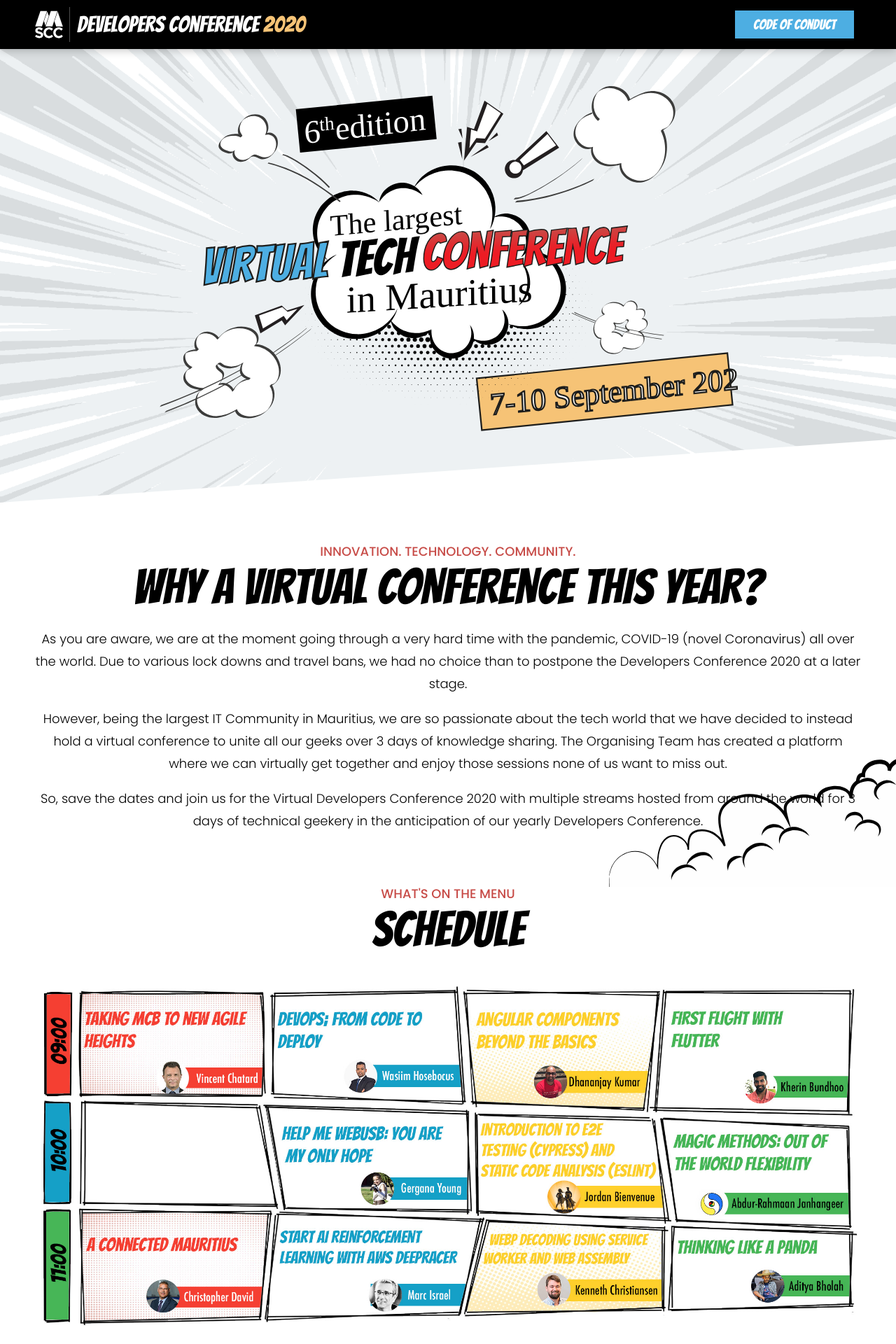
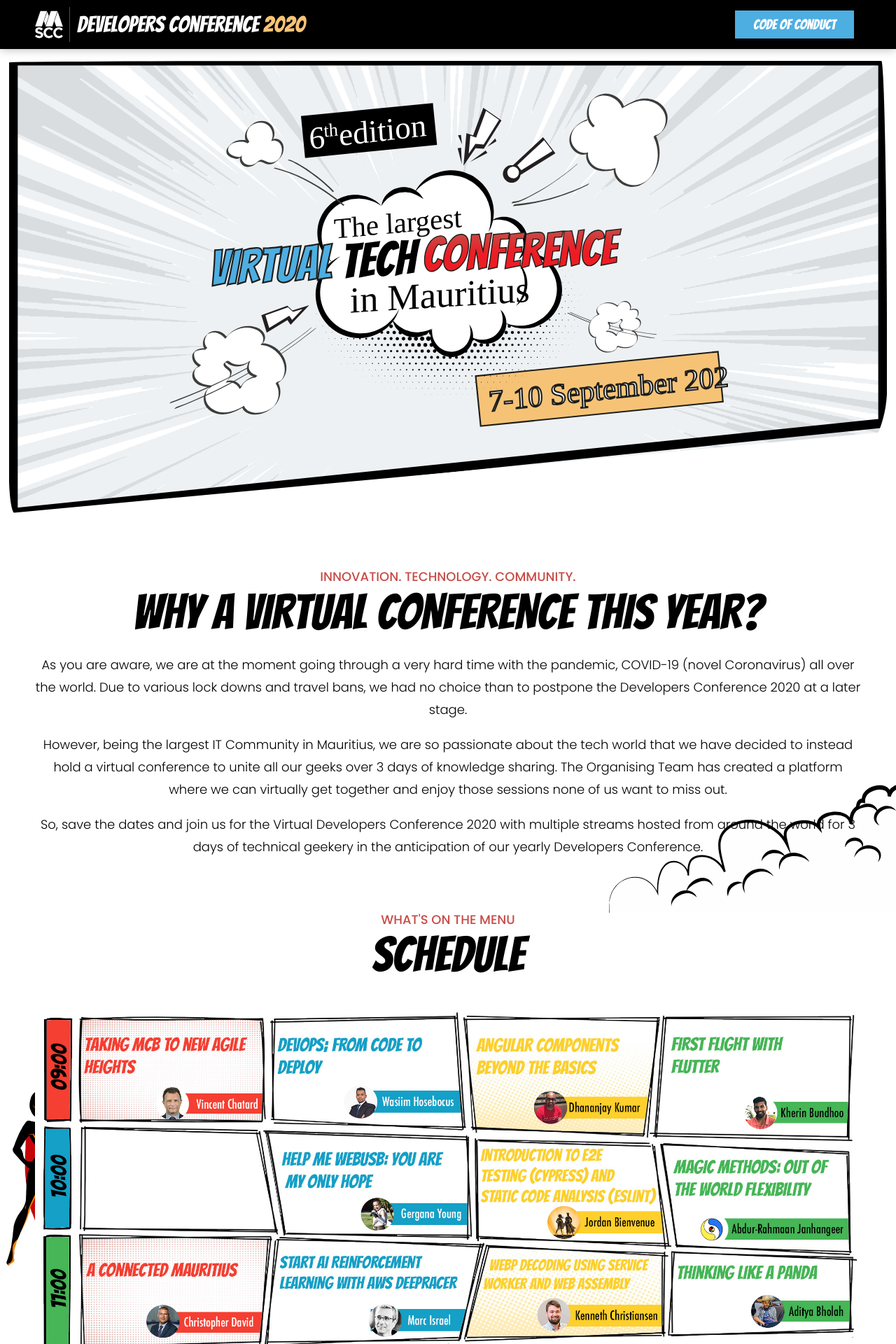
Before and after one commit to mscraftsman/devcon2020virtual, a Vue app: page / in a window 1280 px wide. Shown: the top 1920 px of the page at 70% size. Built offline with nearby package versions, Linux system fonts and the light colour scheme.

Commit message:
Introduction part

```diff
--- a/src/components/home/IntroComponent.vue
+++ b/src/components/home/IntroComponent.vue
@@ -1,16 +1,13 @@
 <template>
   <div class="intro__container">
-    <div class="container__fw">
-      <!-- <div class="date">1 - 4 July 2020</div> -->
-      <div class="intro__text">
-        <!-- The largest virtual tech conference
-        <br />in Mauritius!-->
-        <img src="/intro.svg" />
-      </div>
-      <!--
-      <div class="button">
-        <a href="/" class="cta">Registration</a>
-      </div>-->
+    <div class="bg"></div>
+    <div class="borders">
+      <svg viewBox="0 0 100 100" preserveAspectRatio="none" class="slanted">
+        <polygon points="0,0 100,0 100,80, 0,100" pointer-events="none" stroke="black" fill="none" />
+      </svg>
+    </div>
+    <div class="image">
+      <img src="/intro.svg" />
     </div>
   </div>
 </template>
@@ -33,14 +30,59 @@
 
 .intro__container {
   margin-top: 70px;
-  padding: 50px 0;
   // background-image: linear-gradient(120deg, #fdfbfb 0%, #ebedee 100%);
   // background: var(--bronze);
-  background: url("/bg.png");
-  clip-path: polygon(0 0, 100% 0, 100% 86%, 0 100%);
-  background-repeat: no-repeat;
-  background-size: cover;
-  background-position: center center;
+
+  display: grid;
+  grid-template-columns: 1fr;
+  grid-template-rows: 1fr;
+
+  .bg {
+    grid-row: 1 / 2;
+    grid-column: 1 / 2;
+
+    z-index: 1;
+  }
+
+  .borders {
+    grid-row: 1 / 2;
+    grid-column: 1 / 2;
+    z-index: 2;
+    transform: scaleX(0.98) scaleY(0.95);
+
+    svg {
+      height: 680px;
+      width: 100%;
+      border-radius: 113% 2% 47% 2%/1% 223% 85% 27%;
+      background: url("/bg.png");
+      clip-path: polygon(0 0, 100% 0, 100% 82%, 0 100%);
+      background-repeat: no-repeat;
+      background-size: cover;
+      background-position: center center;
+
+      fill: transparent;
+      // border: 2px solid black;
+
+      polygon {
+        stroke-width: 2;
+      }
+    }
+  }
+
+  .image {
+    grid-row: 1 / 2;
+    grid-column: 1 / 2;
+    display: flex;
+    align-items: center;
+    justify-content: center;
+    z-index: 3;
+
+    img {
+      width: 800px;
+      transform: translateY(-40px);
+      z-index: 100;
+    }
+  }
 
   .date {
     color: var(--platinium);
@@ -58,6 +100,9 @@
     text-align: center;
     text-shadow: 5px 5px 0 rgba(0, 0, 0, 0.1);
     margin-bottom: 30px;
+    display: flex;
+    align-items: center;
+    justify-content: center;
 
     img {
       max-height: 500px;
--- a/src/components/home/ScheduleComponent.vue
+++ b/src/components/home/ScheduleComponent.vue
@@ -1,5 +1,5 @@
 <template>
-  <div class="sponsors__container">
+  <div class="schedule__container">
     <div class="container__fw">
       <div class="title__section">
         <div class="sub-text">What's on the menu</div>
@@ -15,9 +15,13 @@
 </script>
 
 <style lang="scss" scoped>
-.sponsors__container {
+.schedule__container {
   padding: 0px 0px 100px 0;
   width: 100%;
+  background: url("/superheros.png");
+  background-repeat: no-repeat;
+  background-size: 250px;
+  background-position: center left;
 
   .title__section {
     margin-bottom: 40px;
--- a/src/components/shared/FooterComponent.vue
+++ b/src/components/shared/FooterComponent.vue
@@ -55,7 +55,7 @@
 
   .building {
     position: absolute;
-    width: 400px;
+    width: 500px;
     right: 0;
     bottom: 0;
   }
```
Also changed, not shown: public/superheros.png (added).
